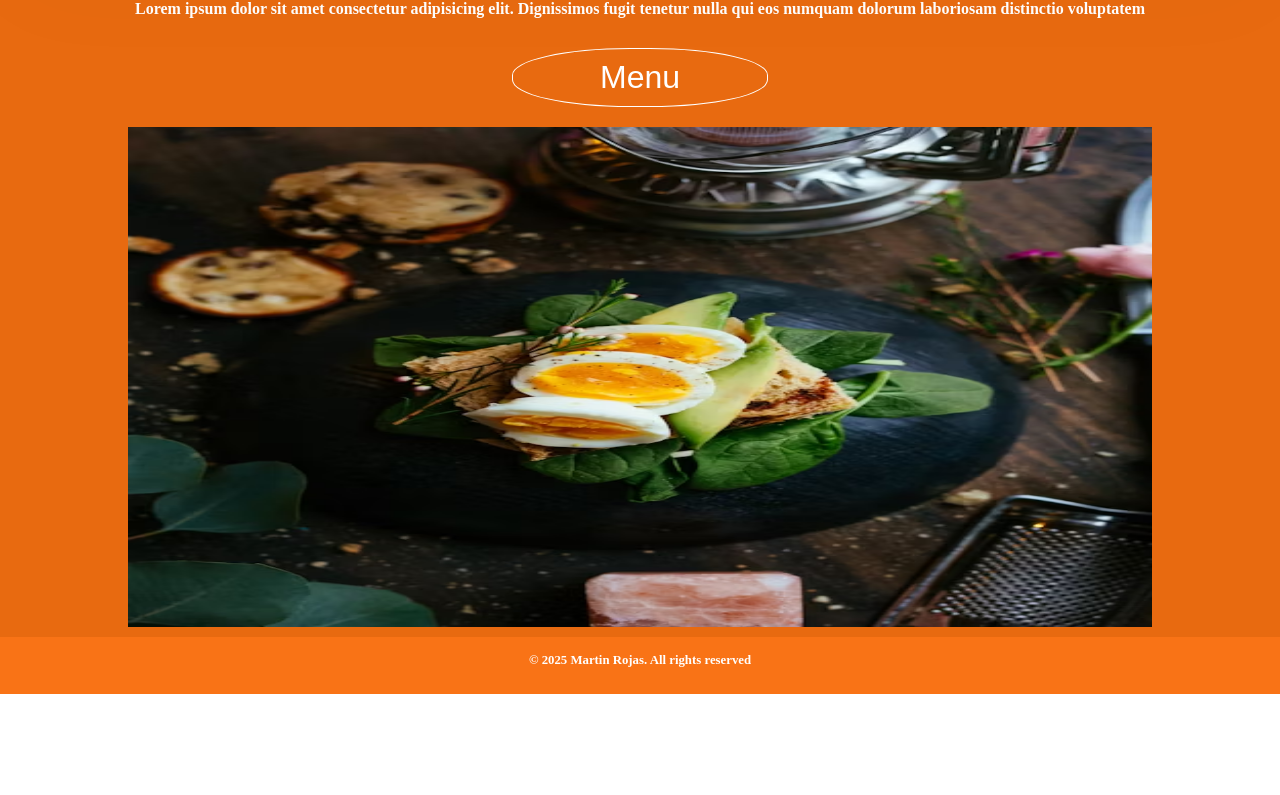
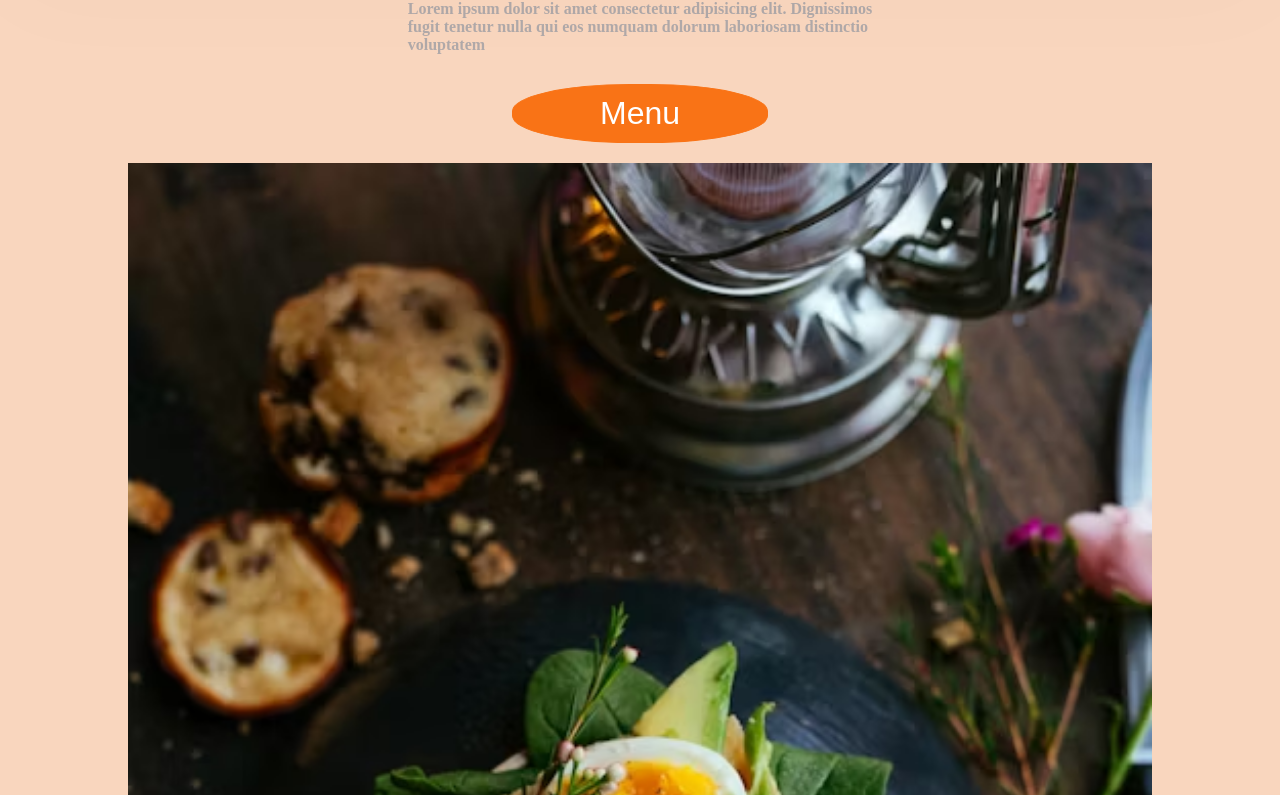
Before and after one commit to Martin-Rojas/Restaurant-page-odin-project, a website built with webpack: page src/template.html in a window 1280 px wide. Shown: the part 123-918 px from the top of the page. Before the commit the page ends 817 px from the top, so only its background shows below. Built offline with nearby package versions, Linux system fonts and the light colour scheme.

Commit message:
create elements form a js file

```diff
--- a/src/index.js
+++ b/src/index.js
@@ -1,3 +1,27 @@
 import "./styles.css";
 
-alert("Martin");
+// Get parent element
+const content = document.getElementById("content");
+// Create new element
+const h1Element = document.createElement(`h1`);
+// Add content
+h1Element.innerHTML = `Restaurant`;
+// append to the parent
+content.appendChild(h1Element);
+
+// create P element
+const pElement = document.createElement("p");
+pElement.innerText = `Lorem ipsum dolor sit amet consectetur adipisicing elit. Dignissimos
+fugit tenetur nulla qui eos numquam dolorum laboriosam distinctio
+voluptatem`;
+content.appendChild(pElement);
+
+// Create a Button element
+const btnElement = document.createElement("button");
+btnElement.innerText = `Menu`;
+content.appendChild(btnElement);
+
+// Create an img element
+const imgElement = document.createElement(`img`);
+imgElement.setAttribute(`src`, `../image01.avif`);
+content.appendChild(imgElement);
--- a/src/styles.css
+++ b/src/styles.css
@@ -43,25 +43,25 @@ header button:hover {
   justify-content: center;
   align-items: center;
   flex-direction: column;
-  background-color: #e86a10;
+  background-color: #f9d6be;
 }
 
 #content h1 {
-  color: #e1e4e7;
+  color: #484c50;
   margin: 10px;
   font-size: 3rem;
 }
 
 #content p {
-  color: #fff;
+  color: #b0a9a9;
   font-weight: bold;
   margin-bottom: 10px;
 }
 
 #content button {
   width: 20%;
-  border: white 1px solid;
-  background-color: #e86a10;
+  border: #f97316 1px solid;
+  background-color: #f97316;
   cursor: pointer;
   color: white;
   border-radius: 46%;
@@ -78,14 +78,14 @@ header button:hover {
 
 #content img{
     width: 80%;
-    height: 500px;
+    height: auto;
 }
 
 .site-footer{
     width: 100%;
-    margin-top: 10px;
+    /* margin-top: 10px; */
     background-color: #f97316;
-    color: #fff;
+    color: #484c50;
     text-align: center;
     padding: 1rem 0;
     font-size: .8rem;
--- a/src/template.html
+++ b/src/template.html
@@ -14,18 +14,18 @@
       </nav>
     </header>
     <div id="content">
-      <h1>Restaurant</h1>
+      <!-- <h1>knlkdv</h1> -->
+      <!-- <h1>Restaurant</h1>
       <p>
         Lorem ipsum dolor sit amet consectetur adipisicing elit. Dignissimos
         fugit tenetur nulla qui eos numquam dolorum laboriosam distinctio
         voluptatem
       </p>
       <button>Menu</button>
-      <img src="../image01.avif" alt="food">
-      <footer class="site-footer">
-        <p>&copy; 2025 Martin Rojas. All rights reserved</p>
+      <img src="../image01.avif" alt="food"> -->
+    </div>
+    <footer class="site-footer">
+      <p>&copy; 2025 Martin Rojas. All rights reserved</p>
     </footer>
-    </div>
-
   </body>
 </html>
```
